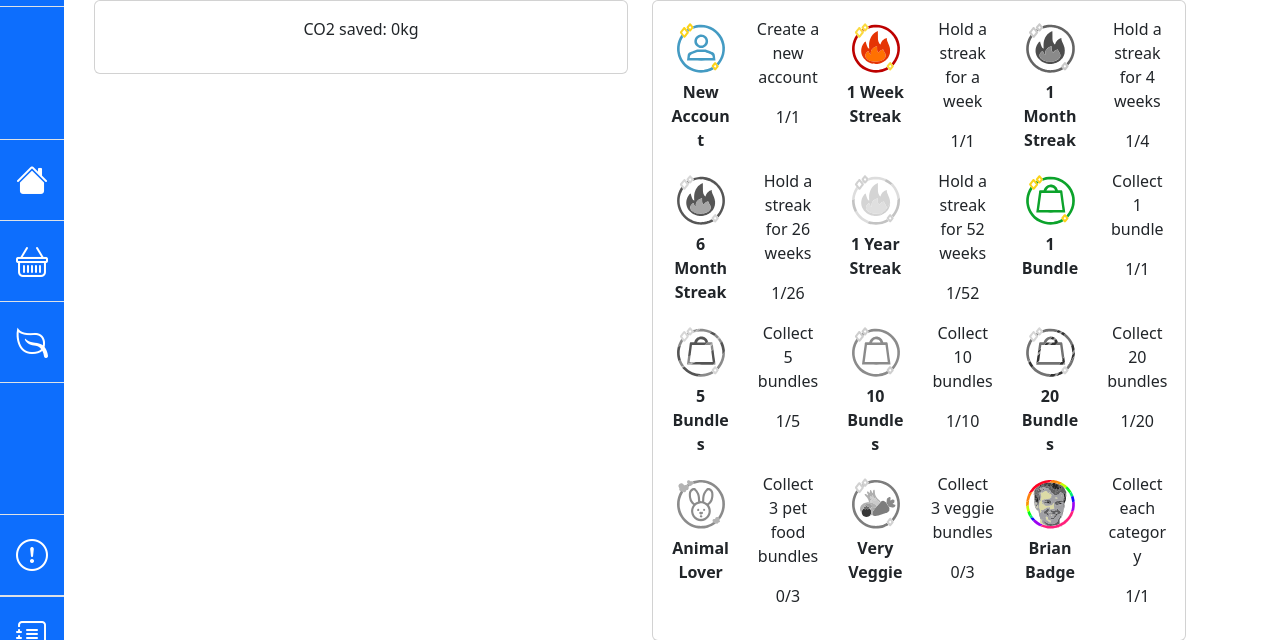
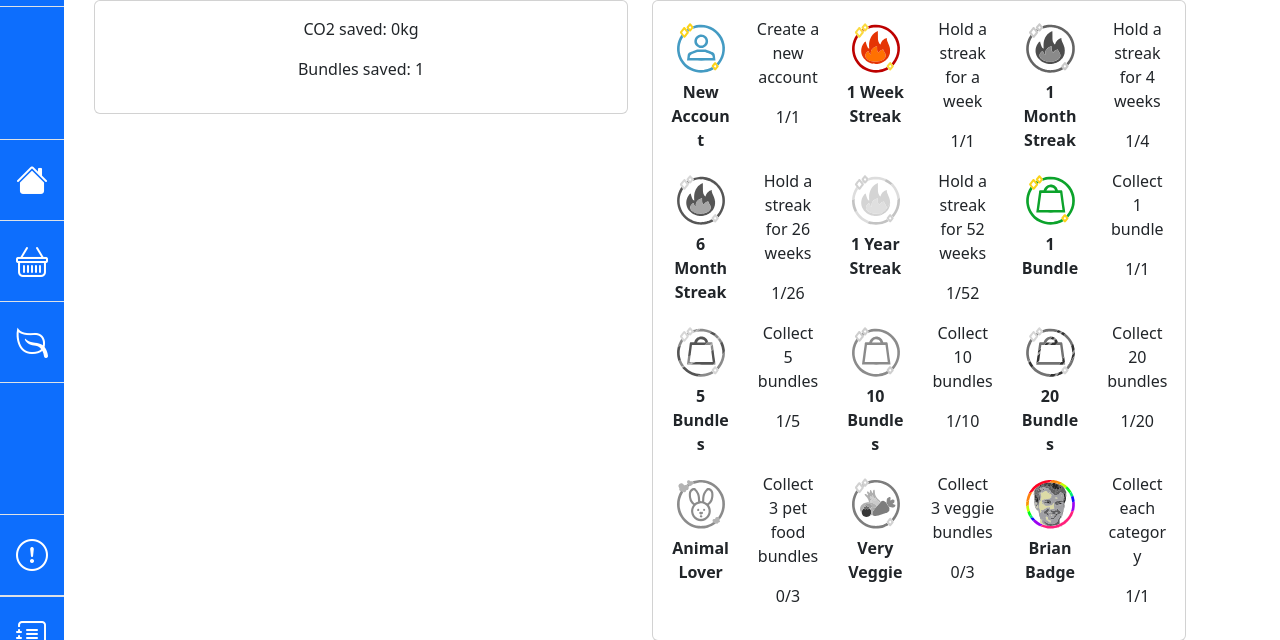
Before and after one commit to BrianStadnicki/COM2020-team-project, a Django app: page /impact in a window 1280 px wide. Shown: the part 74-714 px from the top of the page. Run offline with Django 5.2, Linux system fonts and the light colour scheme; a user stored in the database is signed in; tables that the repository leaves empty hold one stand-in row (values such as "Sample post"); some libraries are stand-ins or nearby versions.

Commit message:
impact add number of bundles

```diff
--- a/food-waste-rescue/main/templates/main/impact.html
+++ b/food-waste-rescue/main/templates/main/impact.html
@@ -16,6 +16,7 @@
             <div class="card mb-4">
                 <div class="card-body">
                     <p class="text-center">CO2 saved: {{ co2_saved }}kg</p>
+                    <p class="text-center">Bundles saved: {{ bundles }}</p>
                 </div>
             </div>
         </div>
--- a/food-waste-rescue/main/views.py
+++ b/food-waste-rescue/main/views.py
@@ -487,8 +487,9 @@ def impact_view(request):
 
     badges = get_badges(consumer)
     co2_saved = get_estimated_co2(consumer)
+    bundles = Reservation.objects.filter(consumer=consumer).count()
 
-    return render(request, "main/impact.html", {"badges": badges, "co2_saved": co2_saved})
+    return render(request, "main/impact.html", {"badges": badges, "co2_saved": co2_saved, "bundles": bundles})
 
 @login_required
 def action_view(request):
```
